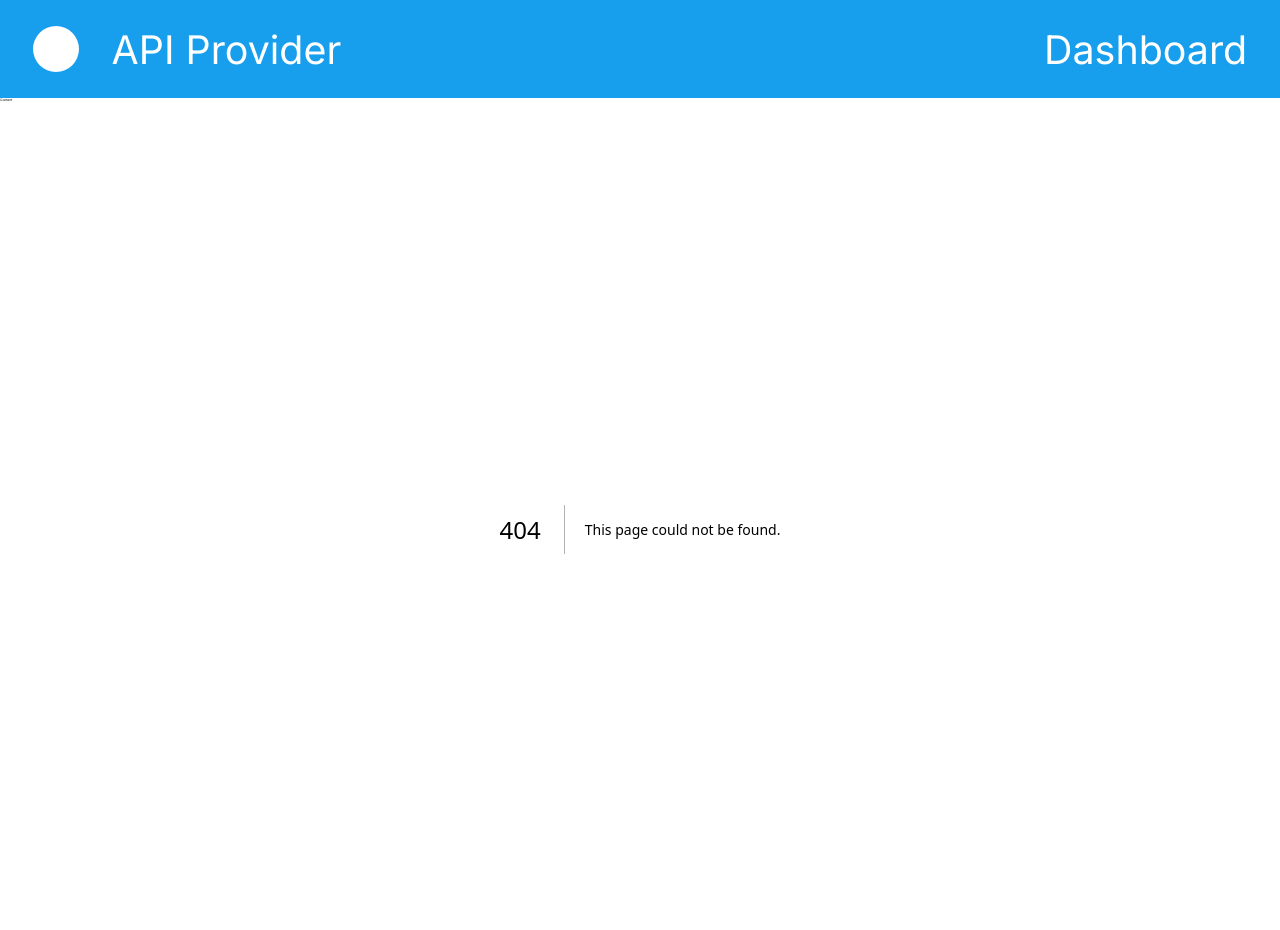
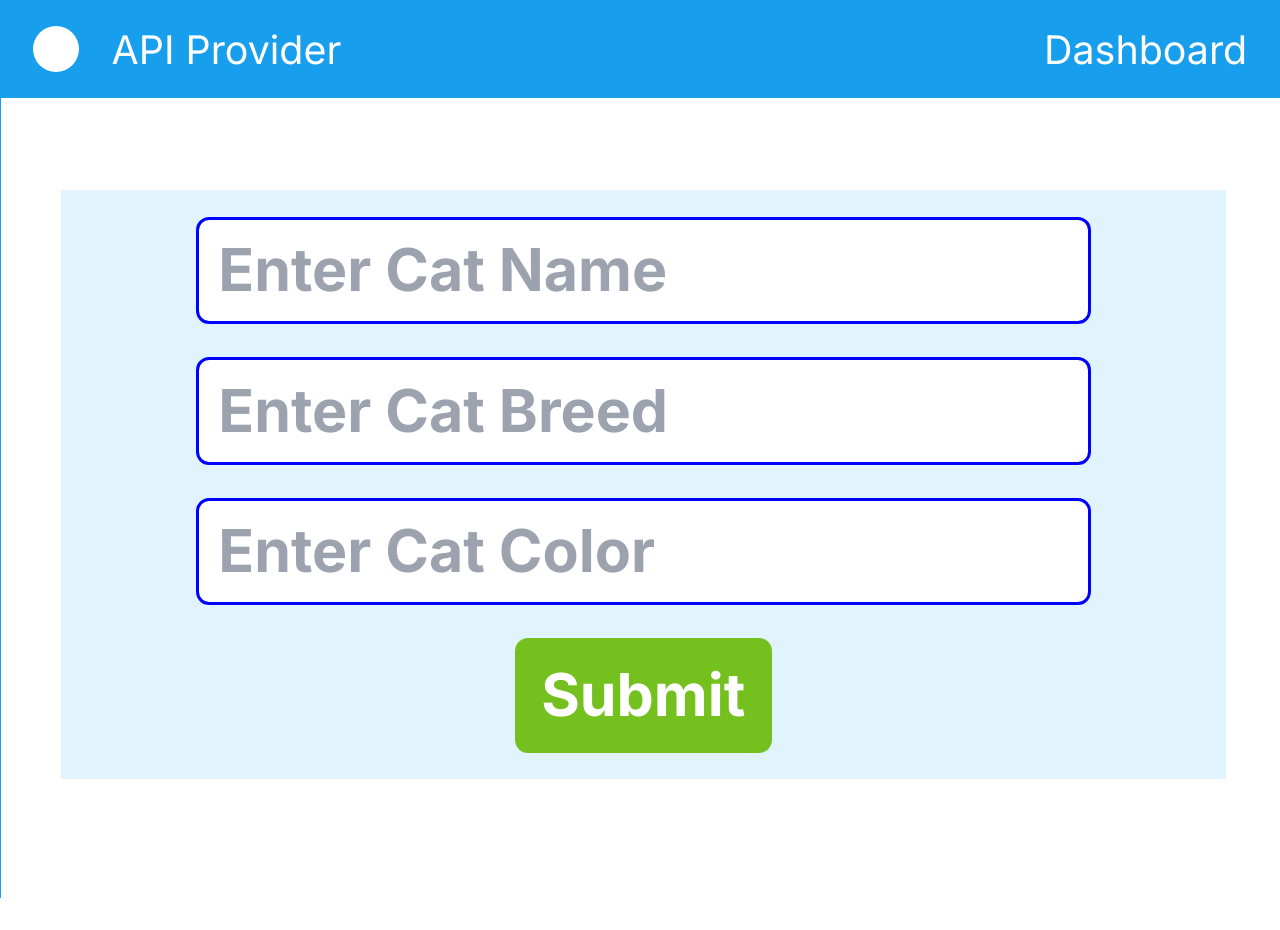
Before and after one commit to avangardewashere/cms-dashboard, a Next.js app: page /addCat in a window 1280 px wide. Before the commit this address had no page. After the commit the page ends 898 px from the top, so only its background shows below. Built offline with nearby package versions, Linux system fonts and the light colour scheme.

Commit message:
add/use-client-form

```diff
--- /dev/null
+++ b/app/addCat/index.module.scss
@@ -0,0 +1,9 @@
+.container{
+	width: 390rem;
+	font-size:18rem;
+	font-weight: 700;;
+	color:black;
+	display: flex;
+	gap:8rem;
+	padding-inline:4rem 2rem;
+}
--- /dev/null
+++ b/app/addCat/page.tsx
@@ -0,0 +1,14 @@
+import { memo } from "react";
+import clsx from "clsx";
+import style from "./index.module.scss";
+import AddCatForm from "@/components/Forms/addCatForm";
+
+const AddCatPage = memo(function AddCatPage() {
+  return (
+	<div className={clsx(style.container)}>
+	  <AddCatForm />
+	</div>
+  );
+});
+
+export default AddCatPage;
--- /dev/null
+++ b/components/Forms/addCatForm/index.module.scss
@@ -0,0 +1,24 @@
+.container{
+	width:355rem;
+	background:#179fee20;
+	margin:20rem auto;
+	display:flex;
+	flex-direction: column;
+	align-items: center;
+	gap:10rem;
+	padding:8rem 0;
+	input{
+		border:solid 1rem blue;
+		border-radius: 4rem;;
+		padding:2rem 6rem;
+	}
+	button{
+		background:#74C01E;
+		color:white;
+		padding:4rem 8rem;
+		border-radius: 4rem;
+
+
+	}
+
+}
--- /dev/null
+++ b/components/Forms/addCatForm/index.tsx
@@ -0,0 +1,55 @@
+"use client";
+import { useState } from "react";
+import clsx from "clsx";
+import style from "./index.module.scss";
+
+interface ICatData {
+  catName: string;
+  breed: string;
+  color: string;
+  [key: string]: string;
+}
+
+const AddCatForm = function AddCatForm() {
+  const [catData, setCatData] = useState<ICatData>({
+    catName: "",
+    breed: "",
+    color: "",
+  });
+
+  const handleInputChange = (e: React.ChangeEvent<HTMLInputElement>) => {
+    // destructure the target values and names
+    const { name, value } = e.target;
+    //using spread operator to handle the setter of the data
+    setCatData((prev) => ({
+      ...prev,
+      [name]: value,
+    }));
+  };
+
+  const inputFields = [
+    { name: "catName", placeholder: "Enter Cat Name" },
+    { name: "breed", placeholder: "Enter Cat Breed" },
+    { name: "color", placeholder: "Enter Cat Color" },
+  ];
+
+  return (
+    <form className={clsx(style.container)}>
+      {inputFields.map((field) => {
+        return (
+          <input
+            key={field.name}
+            name={field.name}
+            value={catData[field.name]}
+            onChange={handleInputChange}
+            type={"text"}
+            placeholder={field.placeholder}
+          />
+        );
+      })}
+      <button type={"submit"}>Submit</button>
+    </form>
+  );
+};
+
+export default AddCatForm;
--- a/components/Sidebar/index.module.scss
+++ b/components/Sidebar/index.module.scss
@@ -0,0 +1,39 @@
+  .container{
+	transition: all .2s linear;
+	width:0rem;
+	height:0rem;
+	position: relative;
+
+  }
+.sidebar{
+	position: absolute;
+	inset:0;
+
+	height:100vh;
+
+	//transition: all 1s linear;
+	background:rgba(144, 173, 217, 0.1);
+	backdrop-filter: blur(5rem);
+	border-right:#179fee .5rem solid;
+}
+
+.sidebarBody{
+	width:60% ;
+	height:100%;
+	background: #179fee;
+	padding:10rem 10rem;
+	color:white;
+	padding-top:20rem;
+	overflow: hidden;
+
+}
+
+.sidebarItem{
+	font-size:14rem;
+	background:white;
+	padding:2rem 4rem 2rem 8rem;
+	color:#179fee;
+	border-radius: 2rem;
+	user-select: none;
+
+}
--- a/components/Sidebar/index.tsx
+++ b/components/Sidebar/index.tsx
@@ -1,12 +1,27 @@
+"use client";
 import { memo } from "react";
 import clsx from "clsx";
 import style from "./index.module.scss";
+import useMyCmsStore from "@/store";
 
 const Sidebar = memo(function Sidebar() {
+  const { sidebar } = useMyCmsStore();
   return (
-	<div className={clsx(style.container)}>
-	  <div>Content</div>
-	</div>
+    <div
+      className={clsx(style.container)}
+      //   style={{ display: sidebar ? "flex" : "none" }}
+      style={{ width: sidebar ? "240rem" : "0rem" }}
+    >
+      <aside className={clsx(style.sidebar)}>
+       {sidebar&& <div className={clsx( style.sidebarBody)}>
+          {/* <div  className={clsx(style.content)}> */}
+          <div className={clsx(style.sidebarItem)}>
+			Hello
+		  </div>
+          {/* </div> */}
+        </div>}
+      </aside>
+    </div>
   );
 });
 
--- a/components/Tabulars/Cat/index.tsx
+++ b/components/Tabulars/Cat/index.tsx
@@ -2,6 +2,7 @@ import { memo } from "react";
 import clsx from "clsx";
 import style from "./index.module.scss";
 import SectionHeader from "@/components/sectionHeader";
+import Link from "next/link";
 
 const CatTabular = memo(function CatTabular() {
   return (
@@ -23,6 +24,10 @@ const CatTabular = memo(function CatTabular() {
           <div className={clsx(style.tbItem)}>Choco-Point</div>
         </div>
       </div>
+
+	  <div className={clsx(style.addButton)}>
+		<Link href={"/addCat"} >Add Data</Link>
+	  </div>
     </div>
   );
 });
```
Also changed, not shown: components/Tabulars/Cat/index.module.scss (+10 -0 lines).
